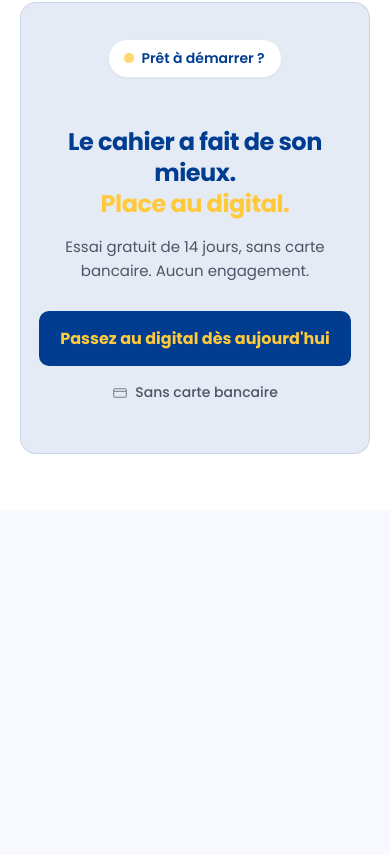
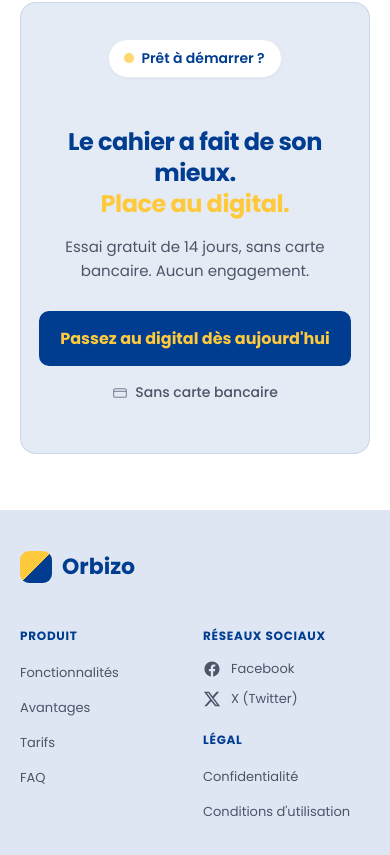
Before and after one commit to ArdennXBT/Monkarnet, a React (Vite) app: page / in a window 390 px wide. Shown: the part 6581-7436 px from the top of the page. Before the commit the page ends 7091 px from the top, so only its background shows below. Built offline with nearby package versions, Linux system fonts and the light colour scheme.

Commit message:
modif du footer

```diff
--- a/src/Pages/Landing/Landing.jsx
+++ b/src/Pages/Landing/Landing.jsx
@@ -4,6 +4,7 @@ import Features from './sections/Features/Features';
 import Pricing from './sections/Pricing/Pricing';
 import Faq from './sections/Faq/Faq';
 import FinalCta from './sections/FinalCta/FinalCta';
+import Footer from './sections/Footer/Footer'
 
 
 function Landing() {
@@ -15,6 +16,7 @@ function Landing() {
       <Pricing />
       <Faq />
       <FinalCta />
+      <Footer />
     </div>
   );
 }
--- a/src/Pages/Landing/sections/Faq/Faq.jsx
+++ b/src/Pages/Landing/sections/Faq/Faq.jsx
@@ -48,7 +48,7 @@ export default function Faq() {
   };
 
   return (
-    <section className="faq-section">
+    <section id="faq" className="faq-section">
       <div className="faq-container">
         <span className="faq-badge">
           <span className="faq-badge-dot" />
--- a/src/Pages/Landing/sections/Features/Features.jsx
+++ b/src/Pages/Landing/sections/Features/Features.jsx
@@ -62,7 +62,7 @@ const features = [
 
 export default function Features() {
   return (
-    <section className="features-section">
+    <section id="fonctionnalites" className="features-section">
       <div className="features-container">
         <Reveal>
           <span className="features-badge">
--- /dev/null
+++ b/src/Pages/Landing/sections/Footer/Footer.css
@@ -0,0 +1,148 @@
+.footer-section {
+  background-color: rgba(0, 61, 145, 0.1);
+  padding: 56px 24px;
+}
+
+.footer-container {
+  max-width: 1200px;
+  margin: 0 auto;
+}
+
+.footer-top {
+  display: grid;
+  grid-template-columns: 1.4fr 1fr 1fr;
+  gap: 40px;
+}
+
+.footer-brand {
+  max-width: 340px;
+}
+
+.footer-logo {
+  display: flex;
+  align-items: center;
+  gap: 10px;
+}
+
+.footer-logo-icon {
+  display: block;
+  width: 32px;
+  height: 32px;
+  border-radius: 9px;
+  background: linear-gradient(135deg, #ffc93c 50%, #003d91 50%);
+  flex-shrink: 0;
+}
+
+.footer-logo-text {
+  font-size: 22px;
+  font-weight: 700;
+  color: #003d91;
+}
+
+.footer-col-title {
+  color: #003d91;
+  font-size: 13px;
+  font-weight: 700;
+  letter-spacing: 0.06em;
+  text-transform: uppercase;
+  margin-bottom: 18px;
+}
+
+.footer-legal-title {
+  margin-top: 28px;
+}
+
+.footer-links {
+  list-style: none;
+  padding: 0;
+  margin: 0;
+  display: flex;
+  flex-direction: column;
+  gap: 12px;
+}
+
+.footer-links a {
+  color: #4a5568;
+  font-size: 14px;
+  text-decoration: none;
+  transition: color 0.2s ease;
+}
+
+.footer-links a:hover {
+  color: #003d91;
+}
+
+.footer-socials {
+  display: flex;
+  flex-direction: column;
+  gap: 14px;
+}
+
+.footer-social-link {
+  display: inline-flex;
+  align-items: center;
+  gap: 10px;
+  color: #4a5568;
+  font-size: 14px;
+  text-decoration: none;
+  cursor: pointer;
+  transition: color 0.2s ease, transform 0.2s ease;
+}
+
+.footer-social-link svg {
+  flex-shrink: 0;
+}
+
+.footer-social-link:hover {
+  color: #003d91;
+  transform: translateX(2px);
+}
+
+/* Tablette */
+@media (max-width: 900px) {
+  .footer-top {
+    grid-template-columns: 1fr 1fr;
+    row-gap: 32px;
+  }
+
+  .footer-brand {
+    grid-column: 1 / -1;
+    max-width: none;
+  }
+}
+
+/* Mobile */
+@media (max-width: 560px) {
+  .footer-section {
+    padding: 40px 20px;
+  }
+
+  .footer-top {
+    grid-template-columns: 1fr 1fr;
+    gap: 28px 16px;
+  }
+
+  .footer-brand {
+    grid-column: 1 / -1;
+    max-width: none;
+  }
+
+  .footer-col-title {
+    font-size: 12px;
+    margin-bottom: 14px;
+  }
+
+  .footer-legal-title {
+    margin-top: 22px;
+  }
+
+  .footer-links,
+  .footer-socials {
+    gap: 10px;
+  }
+
+  .footer-links a,
+  .footer-social-link {
+    font-size: 13px;
+  }
+}
--- /dev/null
+++ b/src/Pages/Landing/sections/Footer/Footer.jsx
@@ -0,0 +1,55 @@
+import { Link } from 'react-router-dom';
+import './Footer.css';
+
+function Footer() {
+  return (
+    <footer className="footer-section">
+      <div className="footer-container">
+        <div className="footer-top">
+          <div className="footer-brand">
+            <div className="footer-logo">
+              <span className="footer-logo-icon" aria-hidden="true"></span>
+              <span className="footer-logo-text">Orbizo</span>
+            </div>
+          </div>
+
+          <div className="footer-col">
+            <h4 className="footer-col-title">Produit</h4>
+            <ul className="footer-links">
+              <li><a href="#fonctionnalites">Fonctionnalités</a></li>
+              <li><a href="#avantages">Avantages</a></li>
+              <li><a href="#tarifs">Tarifs</a></li>
+              <li><a href="#faq">FAQ</a></li>
+            </ul>
+          </div>
+
+          <div className="footer-col">
+            <h4 className="footer-col-title">Réseaux sociaux</h4>
+            <div className="footer-socials">
+              <a className="footer-social-link" aria-label="Orbizo sur Facebook">
+                <svg width="18" height="18" viewBox="0 0 24 24" fill="currentColor" aria-hidden="true">
+                  <path d="M22 12.06C22 6.505 17.523 2 12 2S2 6.505 2 12.06c0 5.02 3.657 9.184 8.438 9.94v-7.03H7.898v-2.91h2.54V9.845c0-2.523 1.492-3.917 3.777-3.917 1.094 0 2.238.197 2.238.197v2.476h-1.26c-1.243 0-1.63.775-1.63 1.57v1.888h2.773l-.443 2.91h-2.33V22c4.78-.756 8.437-4.92 8.437-9.94z" />
+                </svg>
+                <span>Facebook</span>
+              </a>
+              <a className="footer-social-link" aria-label="Orbizo sur X">
+                <svg width="18" height="18" viewBox="0 0 24 24" fill="currentColor" aria-hidden="true">
+                  <path d="M18.244 2.25h3.308l-7.227 8.26 8.502 11.24H16.17l-5.214-6.817L4.99 21.75H1.68l7.73-8.835L1.254 2.25H8.08l4.713 6.231zm-1.161 17.52h1.833L7.084 4.126H5.117z" />
+                </svg>
+                <span>X (Twitter)</span>
+              </a>
+            </div>
+
+            <h4 className="footer-col-title footer-legal-title">Légal</h4>
+            <ul className="footer-links">
+              <li><Link to="/confidentialite">Confidentialité</Link></li>
+              <li><Link to="/conditions">Conditions d'utilisation</Link></li>
+            </ul>
+          </div>
+        </div>
+      </div>
+    </footer>
+  );
+}
+
+export default Footer;
--- a/src/Pages/Landing/sections/Highlight/Highlight.jsx
+++ b/src/Pages/Landing/sections/Highlight/Highlight.jsx
@@ -27,7 +27,7 @@ const highlights = [
 
 export default function Highlight() {
   return (
-    <section className="highlight-section">
+    <section id="avantages" className="highlight-section">
       <div className="highlight-container">
         <Reveal>
           <span className="highlight-badge">
--- a/src/Pages/Landing/sections/Pricing/Pricing.jsx
+++ b/src/Pages/Landing/sections/Pricing/Pricing.jsx
@@ -40,7 +40,7 @@ const plans = [
 
 export default function Pricing() {
   return (
-    <section className="pricing-section">
+    <section id="tarifs" className="pricing-section">
       <div className="pricing-container">
         <Reveal>
           <span className="pricing-badge">
--- a/src/index.css
+++ b/src/index.css
@@ -19,3 +19,7 @@ img {
   max-width: 100%;
   height: auto;
 }
+
+html {
+  scroll-behavior: smooth;
+}
```
